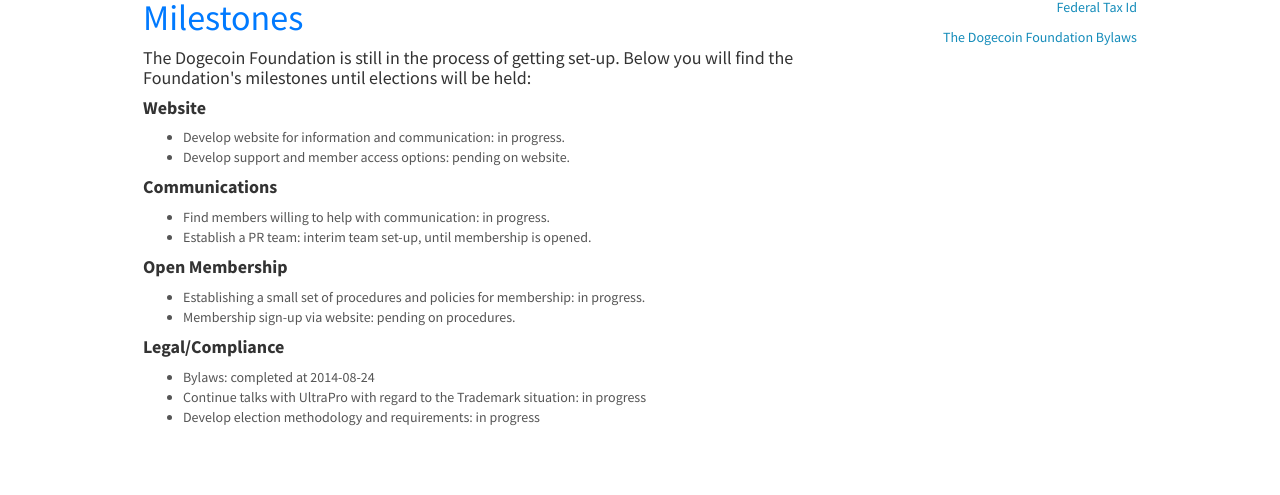
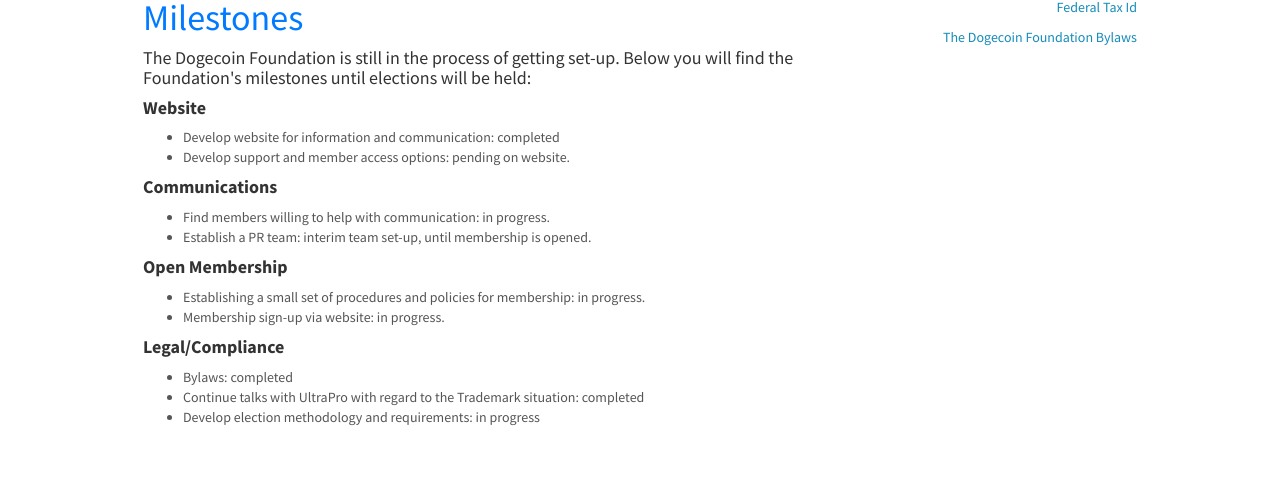
Before and after one commit to dogecoinfoundation/old-website, a Jekyll site: the page built from about.md, in a window 1280 px wide. Shown: the part 633-1128 px from the top of the page. Built offline with Jekyll 4.4.1, drawn with Linux system fonts in a browser that asks for light colours; nearby versions of some CDN libraries.

Commit message:
update milestone status

```diff
--- a/about.md
+++ b/about.md
@@ -18,7 +18,7 @@
 
 #### **Website**
 
-- Develop website for information and communication: in progress.
+- Develop website for information and communication: completed
 - Develop support and member access options: pending on website.
 
 #### **Communications**
@@ -29,12 +29,12 @@
 #### **Open Membership**
 
 - Establishing a small set of procedures and policies for membership: in progress.
-- Membership sign-up via website: pending on procedures.
+- Membership sign-up via website: in progress.
 
 #### **Legal/Compliance**
 
-- Bylaws: completed at 2014-08-24
-- Continue talks with UltraPro with regard to the Trademark situation: in progress
+- Bylaws: completed
+- Continue talks with UltraPro with regard to the Trademark situation: completed
 - Develop election methodology and requirements: in progress
 
 <!-- column -->
```
